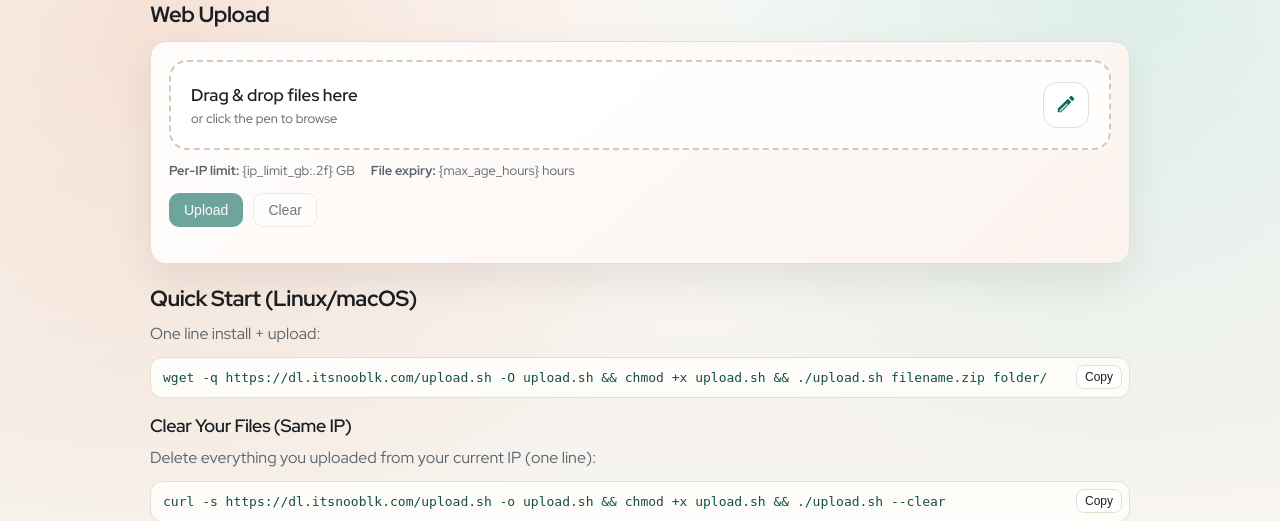
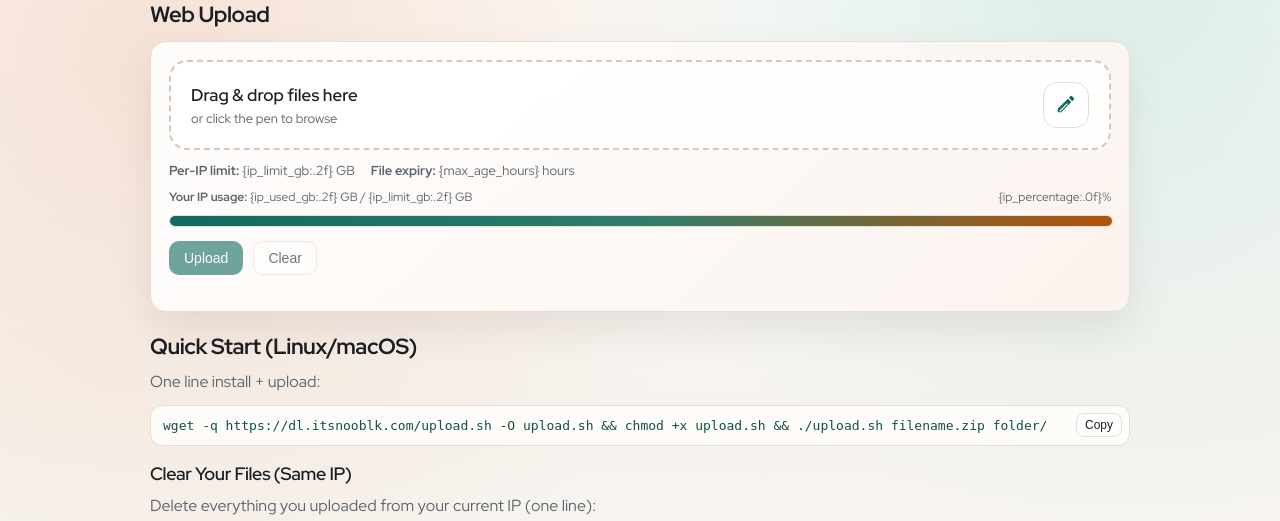
Before and after one commit to nooblk-98/temp-file-share, a Python web app: template backend/templates/index.html in a window 1280 px wide. Shown: the part 116-637 px from the top of the page. Run offline with Jinja, Linux system fonts and the light colour scheme; the template is opened without the code that fills it, so the values that code supplies are empty.

Commit message:
Show per-IP storage usage on index page
Added backend logic to calculate per-IP storage usage and percentage, updated the index template to display a usage bar and stats for the current IP, and added corresponding CSS styles for the new UI elements. This provides users with clear feedback on their storage consumption relative to the per-IP limit.

```diff
--- a/backend/static/styles.css
+++ b/backend/static/styles.css
@@ -261,6 +261,23 @@ footer {
     color: var(--muted);
 }
 
+.ip-usage {
+    margin-top: 10px;
+}
+
+.ip-usage-header {
+    display: flex;
+    justify-content: space-between;
+    gap: 12px;
+    font-size: 12px;
+    color: var(--muted);
+    margin-bottom: 6px;
+}
+
+.ip-usage-bar {
+    height: 10px;
+}
+
 .upload-btn,
 .clear-btn {
     border: 1px solid var(--border);
--- a/backend/templates/index.html
+++ b/backend/templates/index.html
@@ -46,6 +46,15 @@
             <div><strong>Per-IP limit:</strong> {ip_limit_gb:.2f} GB</div>
             <div><strong>File expiry:</strong> {max_age_hours} hours</div>
         </div>
+        <div class="ip-usage">
+            <div class="ip-usage-header">
+                <span><strong>Your IP usage:</strong> {ip_used_gb:.2f} GB / {ip_limit_gb:.2f} GB</span>
+                <span>{ip_percentage:.0f}%</span>
+            </div>
+            <div class="storage-bar ip-usage-bar">
+                <div class="storage-used" style="width: {ip_percentage:.1f}%;"></div>
+            </div>
+        </div>
         <div class="upload-actions">
             <button type="button" class="upload-btn" data-upload-btn disabled>Upload</button>
             <button type="button" class="clear-btn" data-clear-btn disabled>Clear</button>
```
Also changed, not shown: backend/app.py (+8 -0 lines).
